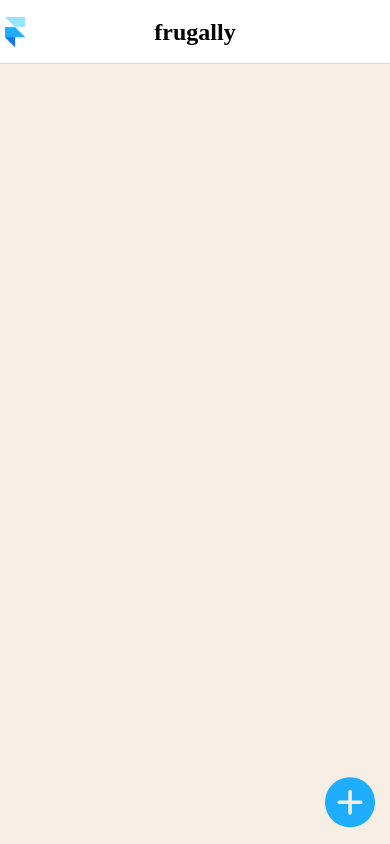
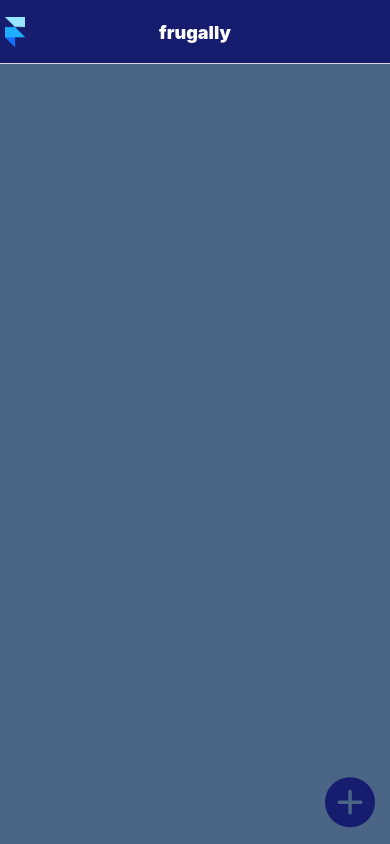
Before and after one commit to nayabatir1/fruggally, a React Native app: screen / in a window 390 px wide. Built offline with nearby package versions, Linux system fonts and the light colour scheme.

Commit message:
all colors are imported from colors.ts

```diff
--- a/App.tsx
+++ b/App.tsx
@@ -1,10 +1,3 @@
-/**
- * Sample React Native App
- * https://github.com/facebook/react-native
- *
- * @format
- */
-
 import React, {useCallback} from 'react';
 import {StatusBar} from 'react-native';
 import {NavigationContainer} from '@react-navigation/native';
@@ -12,25 +5,33 @@ import {createNativeStackNavigator} from '@react-navigation/native-stack';
 
 import Index from './src/pages';
 import Logo from './src/atoms/Logo';
-import Name from './src/atoms/Name';
+
+import {Colors, Typography} from './src/styles';
 
 const Stack = createNativeStackNavigator();
 
 function App(): JSX.Element {
   const headerLeft = useCallback(() => <Logo />, []);
-  const headerTitle = useCallback(() => <Name />, []);
 
   return (
     <NavigationContainer>
-      <StatusBar barStyle="dark-content" backgroundColor="#1faeff" />
+      <StatusBar
+        barStyle="light-content"
+        backgroundColor={Colors.PATRICKS_BLUE}
+      />
 
       <Stack.Navigator
         screenOptions={{
           headerLeft: headerLeft,
-          headerTitle: headerTitle,
+          title: 'frugally',
           headerTitleAlign: 'center',
+          headerTitleStyle: {
+            fontWeight: Typography.FONT_WEIGHT_BOLDER,
+            color: Colors.WHITE,
+          },
+          headerStyle: {backgroundColor: Colors.PATRICKS_BLUE},
           contentStyle: {
-            backgroundColor: '#F7EFE5',
+            backgroundColor: Colors.ULCA_BLUE,
             paddingHorizontal: 10,
             paddingVertical: 10,
           },
--- a/src/atoms/Name.tsx
+++ /dev/null
@@ -1,22 +0,0 @@
-import React, {memo} from 'react';
-import {View, Text, StyleSheet} from 'react-native';
-import {Colors, Typography} from '../styles';
-import {FONT_SIZE_24} from '../styles/typography';
-
-function Name(): JSX.Element {
-  return (
-    <View>
-      <Text style={styles.title}>frugally</Text>
-    </View>
-  );
-}
-
-const styles = StyleSheet.create({
-  title: {
-    color: Colors.BLACK,
-    fontSize: FONT_SIZE_24,
-    ...Typography.FONT_BOLD,
-  },
-});
-
-export default memo(Name);
--- a/src/molecules/PrimaryButton.tsx
+++ b/src/molecules/PrimaryButton.tsx
@@ -18,7 +18,7 @@ function PrimaryButton({label}: Props): JSX.Element {
 
 const style = StyleSheet.create({
   wrapper: {
-    backgroundColor: Colors.PRIMARY,
+    backgroundColor: Colors.PATRICKS_BLUE,
     borderRadius: 10,
   },
   label: {
--- a/src/organisms/AddProduct.tsx
+++ b/src/organisms/AddProduct.tsx
@@ -15,7 +15,7 @@ function AddProduct(): JSX.Element {
       <AddProductModal visible={showModal} toggleModal={toggleModal} />
 
       <TouchableOpacity style={style.plusIcon} onPress={toggleModal}>
-        <AntIcon name="pluscircle" size={50} color={Colors.SECONDARY} />
+        <AntIcon name="pluscircle" size={50} color={Colors.PATRICKS_BLUE} />
       </TouchableOpacity>
     </>
   );
@@ -27,22 +27,6 @@ const style = StyleSheet.create({
     bottom: 15,
     right: 15,
   },
-  container: {
-    backgroundColor: Colors.WHITE,
-    width: Dimensions.get('window').width * 0.95,
-    borderRadius: 10,
-    ...Mixins.padding(20),
-  },
-  label: {
-    color: Colors.BLACK,
-    ...Typography.FONT_REGULAR,
-  },
-  textInput: {
-    color: Colors.BLACK,
-    borderWidth: 1,
-    borderRadius: 10,
-    ...Mixins.margin(15, 0),
-  },
 });
 
 export default memo(AddProduct);
--- a/src/organisms/ProductCard.tsx
+++ b/src/organisms/ProductCard.tsx
@@ -1,4 +1,4 @@
-import React, {memo} from 'react';
+import React, {memo, useMemo} from 'react';
 import {Image, StyleSheet, Text, View} from 'react-native';
 import EvilIcons from 'react-native-vector-icons/EvilIcons';
 
@@ -10,12 +10,15 @@ import {Product} from '../types/product';
 
 interface Props extends Product {}
 
-const RandomValue = Math.round(Math.random() * 9);
+function ProductCard({name, seller, image, price}: Props): JSX.Element {
+  const RandomValue = useMemo(() => Math.round(Math.random() * 9), []);
 
-function ProductCard({name, seller, image, price}: Props): JSX.Element {
+  const memoizedStyle = useMemo(() => style(RandomValue), [RandomValue]);
+
   return (
-    <View style={style.container}>
-      <View style={StyleSheet.flatten([style.icon, style.seller])}>
+    <View style={memoizedStyle.container}>
+      <View
+        style={StyleSheet.flatten([memoizedStyle.icon, memoizedStyle.seller])}>
         {seller === 'flipkart' ? (
           <FlipkartIcon size={20} />
         ) : (
@@ -23,32 +26,34 @@ function ProductCard({name, seller, image, price}: Props): JSX.Element {
         )}
       </View>
 
-      <View style={StyleSheet.flatten([style.icon, style.link])}>
+      <View
+        style={StyleSheet.flatten([memoizedStyle.icon, memoizedStyle.link])}>
         <EvilIcons name="external-link" color={Colors.BLACK} size={30} />
       </View>
 
       <Image
-        style={style.img}
+        style={memoizedStyle.img}
         source={{uri: image}}
         progressiveRenderingEnabled
         resizeMode="contain"
         alt="product image"
       />
 
-      <Text style={style.name}>{name}</Text>
+      <Text style={memoizedStyle.name}>{name}</Text>
 
-      <View style={style.priceWrapper}>
-        <Text style={style.currency}>{price.slice(0, 1)}</Text>
-        <Text style={style.price}>{price.slice(1)}</Text>
+      <View style={memoizedStyle.priceWrapper}>
+        <Text style={memoizedStyle.currency}>{price.slice(0, 1)}</Text>
+        <Text style={memoizedStyle.price}>{price.slice(1)}</Text>
       </View>
     </View>
   );
 }
 
-const style = StyleSheet.create({
+const style = (index: number) =>
+  StyleSheet.create({
     container: {
       borderRadius: 10,
-    backgroundColor: '#fff',
+      backgroundColor: Colors.MILK,
       ...Mixins.padding(10),
     },
     icon: {
@@ -76,19 +81,16 @@ const style = StyleSheet.create({
       ...Mixins.margin(10, 0),
       ...Typography.FONT_REGULAR,
     },
-  more: {
-    color: Colors.PRIMARY,
-  },
     priceWrapper: {
       flexDirection: 'row',
       alignItems: 'center',
-    backgroundColor: Colors.LIGHT_COLORS[RandomValue],
+      backgroundColor: Colors.LIGHT_COLORS[index],
       alignSelf: 'flex-start',
       borderRadius: 10,
       ...Mixins.padding(5, 10),
     },
     currency: {
-    color: Colors.DARK_COLORS[RandomValue],
+      color: Colors.DARK_COLORS[index],
       fontSize: Typography.FONT_SIZE_30,
       ...Typography.FONT_REGULAR,
     },
--- a/src/styles/colors.tsx
+++ b/src/styles/colors.tsx
@@ -1,5 +1,6 @@
-export const PRIMARY = '#136fff';
-export const SECONDARY = '#1faeff';
+export const PATRICKS_BLUE = '#161D6F';
+export const ULCA_BLUE = '#4B6587';
+export const MILK = '#FFFBF5';
 export const WHITE = '#fff';
 export const BLACK = '#000';
 export const DARK_COLORS = [
--- a/src/styles/typography.tsx
+++ b/src/styles/typography.tsx
@@ -11,6 +11,7 @@ export const FONT_WEIGHT_REGULAR = '400';
 export const FONT_WEIGHT_MEDIUM = '500';
 export const FONT_WEIGHT_SEMI_BOLD = '600';
 export const FONT_WEIGHT_BOLD = '700';
+export const FONT_WEIGHT_BOLDER = '900';
 
 // FONT SIZE
 export const FONT_SIZE_10 = scaleFont(10);
```
Lines whose indentation alone changed are shown as unchanged.
